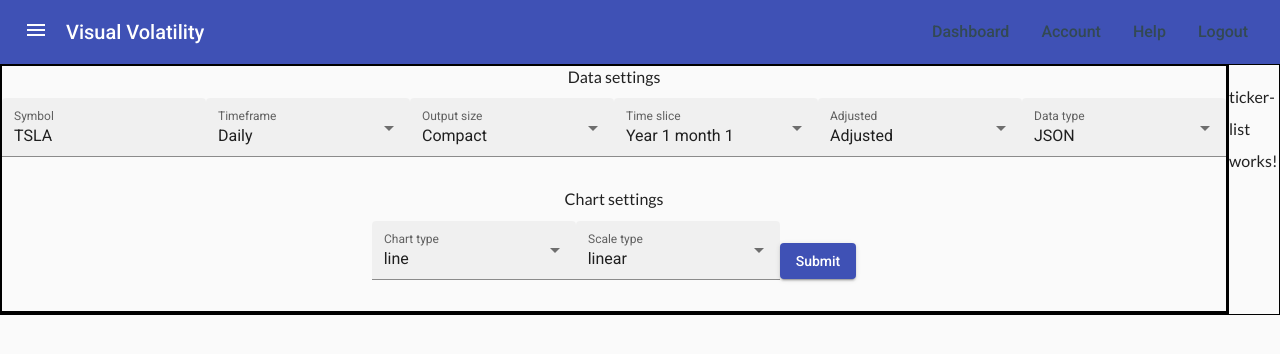
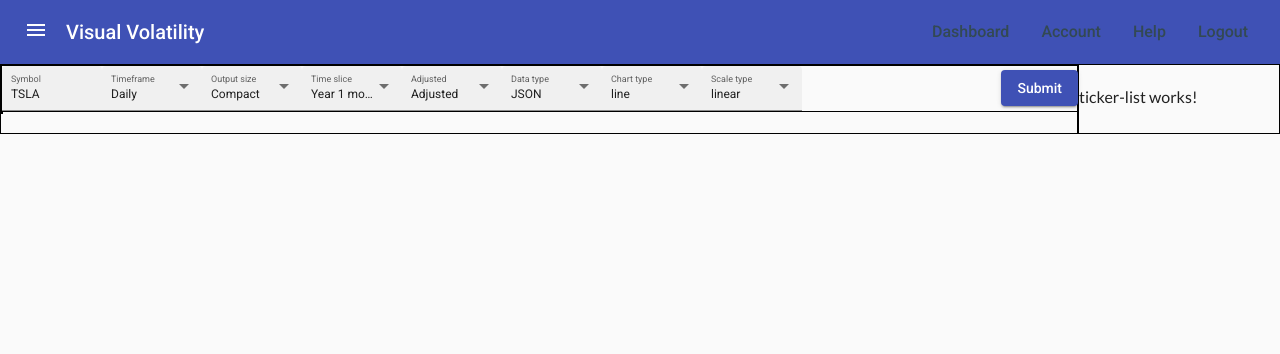
Before and after one commit to rinebob/visvol, an Angular app: page /charts in a window 1280 px wide. Shown: the top 354 px of the page. Built offline with nearby package versions, Linux system fonts and the light colour scheme.

Commit message:
Streamlined chart settings component html css

```diff
--- a/src/app/app.module.ts
+++ b/src/app/app.module.ts
@@ -22,6 +22,7 @@ import { ToolsModule } from './tools/tools.module';
 import {WelcomeModule } from './welcome/welcome.module';
 
 import { AppComponent } from './app.component';
+import { PositionBuilderService } from './services/position-builder.service';
 
 
 @NgModule({
@@ -48,7 +49,7 @@ import { AppComponent } from './app.component';
 	MainModule,
 	WelcomeModule,
   ],
-  providers: [],
+  providers: [PositionBuilderService],
   bootstrap: [AppComponent]
 })
 export class AppModule { }
--- a/src/app/charts/chart-settings/chart-settings.component.html
+++ b/src/app/charts/chart-settings/chart-settings.component.html
@@ -1,6 +1,6 @@
 <form [formGroup]="settingsForm" class="settings-form" (ngSubmit)="submit()">
 
-    <div class="settings-header">Data settings</div>
+    <!-- <div class="settings-header">Data settings</div> -->
     <div class="settings-row">
         <mat-form-field appearance="fill">
             <mat-label>Symbol</mat-label>
@@ -59,9 +59,9 @@
             </mat-select>
         </mat-form-field>
 
-    </div>
+    <!-- </div>
     <div class="settings-header">Chart settings</div>
-    <div class="settings-row">
+    <div class="settings-row"> -->
 
          <!-- chart type -->
          <mat-form-field appearance="fill">
@@ -83,12 +83,14 @@
             </mat-select>
         </mat-form-field>
 
+        <div class="button-container">
             <button mat-raised-button
                     class="submit-button"
                     type="submit"
                     color="primary">
                 Submit
             </button>
+        </div>
 
 
 
--- a/src/app/charts/chart-settings/chart-settings.component.scss
+++ b/src/app/charts/chart-settings/chart-settings.component.scss
@@ -4,17 +4,36 @@
     display: flex;
     flex-direction: column;
     justify-content: center;
-    align-items: center;
+    align-items: flex-start;
+    width: 100%;
 
     .settings-row {
         display: flex;
+        flex-wrap: wrap;
         align-items: center;
-        height: 100px;
+        // height: 100px;
+        width: 100%;
+
+        .button-container {
+            margin-left: auto;
+        }
     }
+
+
 
     ::ng-deep {
         .mat-form-field-wrapper {
             margin: 0;
+            padding-bottom: 0;
+        }
+
+        .mat-form-field {
+            font-size: 12px;
+            width: 100px;
+        }
+
+        .mat-form-field-underline {
+            bottom: 0;
         }
     }
 
--- a/src/app/charts/charts-main/charts-main.component.scss
+++ b/src/app/charts/charts-main/charts-main.component.scss
@@ -10,6 +10,7 @@
 
 
 .charts-container {
+    align-items: flex-start;
     align-self: stretch;
     display: flex;
     flex: 1 0 auto;
@@ -18,17 +19,17 @@
     // width: 90%;
 
     vz-chart-settings {
-        display: flex;
-        justify-content: center;
+        // display: flex;
+        // justify-content: center;
         // height: 120px;
-        // width: 100%;
+        width: 100%;
     }
 
 
-    vz-chart {
-        flex: 1 0 auto;
+    // vz-chart {
+    //     flex: 1 0 auto;
 
-    }
+    // }
 
 }
 
--- a/src/app/common/interfaces.ts
+++ b/src/app/common/interfaces.ts
@@ -133,6 +133,33 @@ export enum ScaleType {
   LOG = 'log',
 }
 
+
+// ex: LongOneAtmCall, ShortTwoOtm2Put
+export interface OptionLeg {
+  type: OptionType;
+  moneyness: MoneynessUnit;
+  direction: Direction;
+  ratio: number;
+}
+
+// ex: 20 Delta Short Strangle
+// [ShortOneOtm3Call, ShortOneOtmPut]
+export interface OptionSpreadConfig {
+  name: string;
+  legs: OptionLeg[];
+}
+
+export interface OptionPosition {
+  underlying: string;   // todo - put underlying data in an object
+  underlyingPrice: number,
+  underlyingIv: number,
+  dateOpened: Date;
+  config: OptionSpreadConfig;
+  symbols: string[];
+  data: PositionPricePoint[];
+
+}
+
 export interface OptionQuote {
   open: number | string;
   high: number | string;
@@ -151,25 +178,6 @@ export interface Option {
   exchange: Exchange;
 }
 
-export interface OptionLeg {
-  symbol: string;
-  direction: Direction;
-
-}
-
-export interface OptionPositionConfig {
-  name: string;
-  legs: OptionLeg[];
-}
-
-export interface OptionPosition {
-  underlying: string;
-  dateOpened: Date;
-  config: OptionPositionConfig;
-  data: PositionPricePoint[];
-
-}
-
 export interface OptionSymbolData {
   symbol: string;
   data: OptionQuote[];
@@ -186,3 +194,19 @@ export type OptionType = 'CALL' | 'PUT';
 export enum Exchange {
   CHICAGO_BOARD_OPTIONS_EXCHANGE = 'CBOE',
 }
+
+export enum MoneynessUnit {
+  AT_THE_MONEY = 'ATM',
+  OUT_OF_THE_MONEY_ONE = 'OTM-1',
+  OUT_OF_THE_MONEY_TWO = 'OTM-2',
+  OUT_OF_THE_MONEY_THREE = 'OTM-3',
+}
+
+const moneynessFactors:[string,number][] = [
+  [MoneynessUnit.AT_THE_MONEY, 0],
+  [MoneynessUnit.OUT_OF_THE_MONEY_ONE, 0.05],
+  [MoneynessUnit.OUT_OF_THE_MONEY_TWO, 0.10],
+  [MoneynessUnit.OUT_OF_THE_MONEY_THREE, 0.20],
+];
+
+export const moneynessMap = new Map(moneynessFactors);
```
Lines whose indentation alone changed are shown as unchanged.
